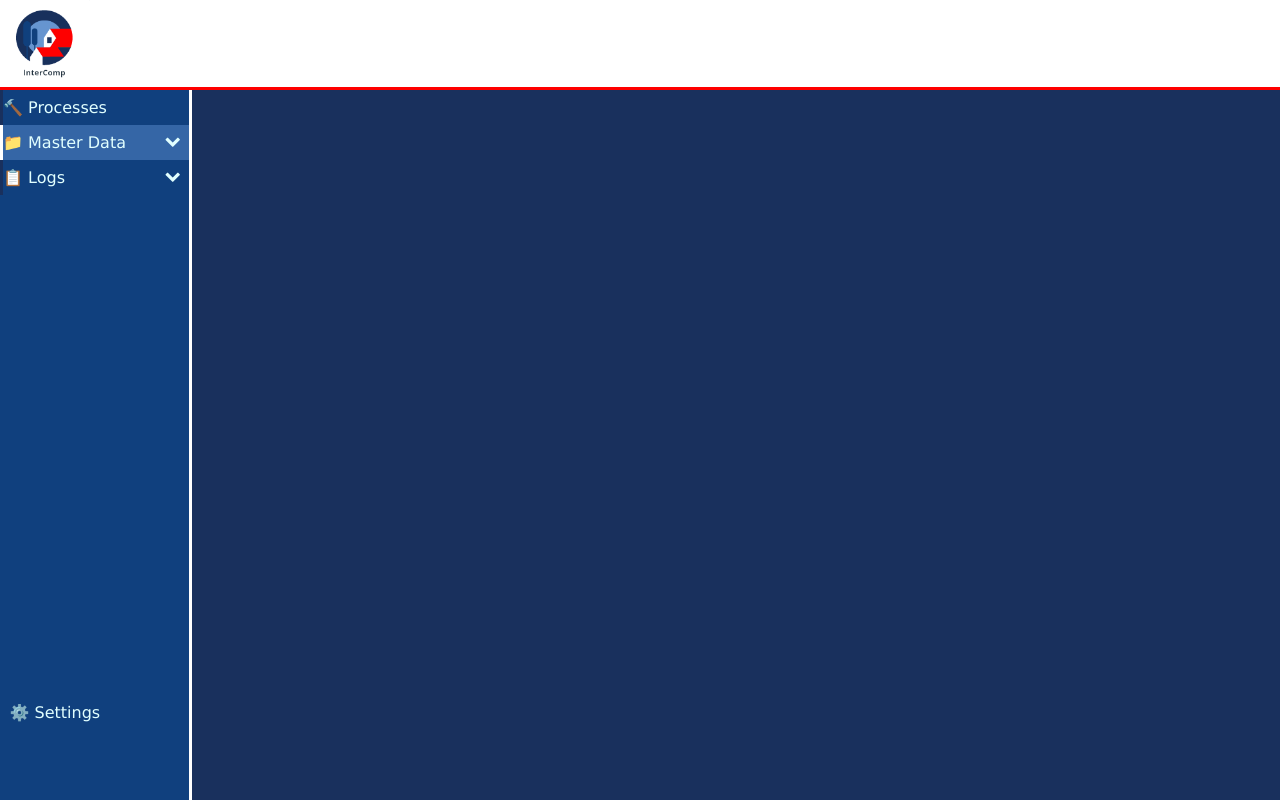
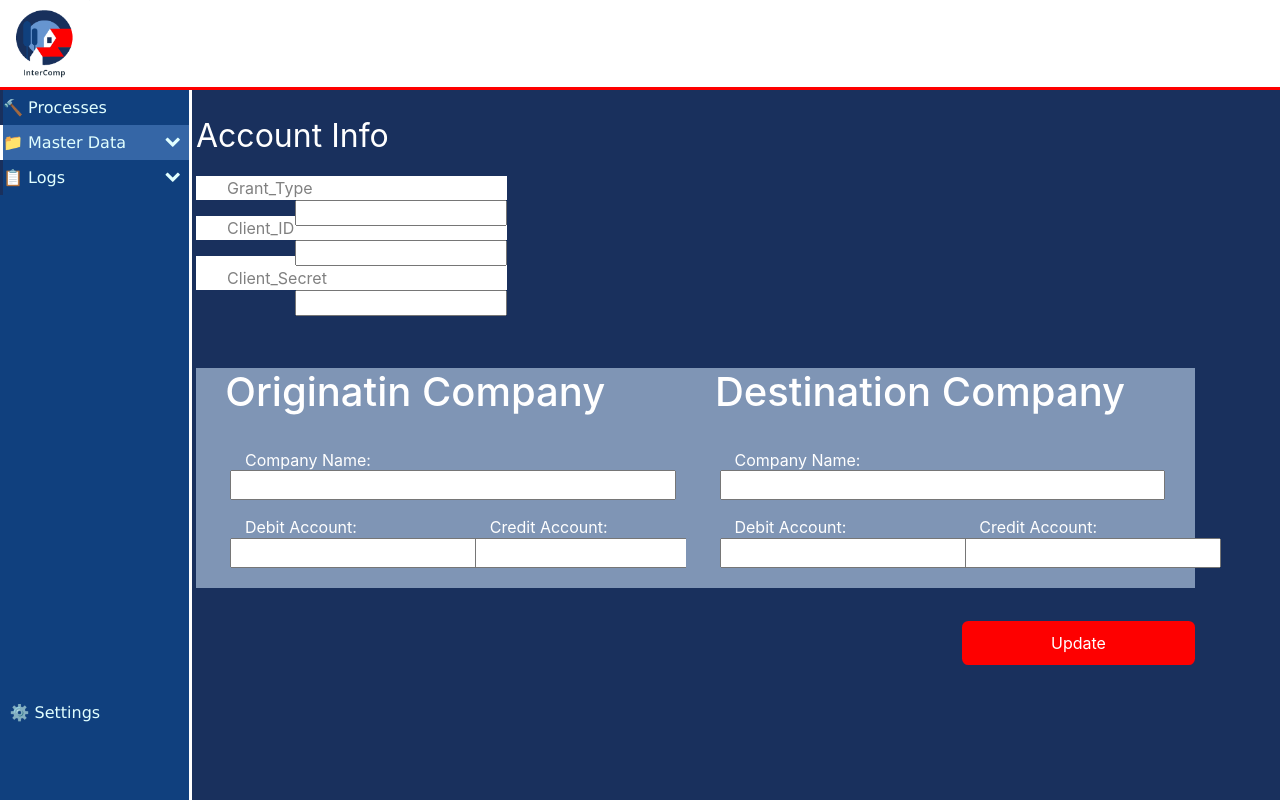
Before and after one commit to TomasNovo/FEUP-SINF, a React (Create React App) app in the folder frontend/: page / in a window 1280 px wide. Built offline with nearby package versions, Linux system fonts and the light colour scheme.

Commit message:
Settings front end done

```diff
--- a/frontend/src/App.js
+++ b/frontend/src/App.js
@@ -6,7 +6,7 @@ import Button from 'react-bootstrap/Button';
 import axios from 'axios';
 
 import CustomForm from './CustomForm';
-import Template from './Template.js';
+import Settings from './Settings.js';
 
 const API_PORT = 7000;
 
@@ -45,7 +45,7 @@ class App extends React.Component
 
 	render() {
 		return (
-			<Template />
+			<Settings />
 			// <Container className="p-3">
 			// 	<Jumbotron>
 			// 		<h1 className="header">Welcome To React-Bootstrap</h1>
--- /dev/null
+++ b/frontend/src/Settings.js
@@ -0,0 +1,75 @@
+import React from 'react';
+import 'bootstrap/dist/css/bootstrap.min.css';
+import Container from "react-bootstrap/Container";
+import './css/Settings.css'
+import Template from './Template.js';
+
+class Settings extends React.Component
+{
+	render() {
+		return (
+            <body>
+                <Template/>
+                <Container>
+                    <div className="accountInfo">
+                        <p>Account Info</p>
+                        <div className="grant">
+                            <p>Grant_Type
+                            <input type="text"/>
+                            </p>
+                            {/* <input type="text"/> */}
+                        </div>
+                        <div className="clientId">
+                            <p>Client_ID
+                            <input type="text"/>
+                            </p>
+                        </div>
+                        <div className="clientSecret">
+                            <p>Client_Secret
+                            <input type="password"/>
+                            </p>
+                        </div>
+                    </div>
+                    <div className="Intercompany">
+                        <div className="Originating">
+                            <h1>Originatin Company</h1>
+                            <br/>
+                            <p>Company Name: </p>
+                            <input type="text"/>
+                            <br/>
+                            <div className="Debit">
+                                <p>Debit Account: </p>
+                                <input type="text"/>
+                            </div>
+                            <div className="Credit">
+                                <p>Credit Account: </p>
+                                <input type="text"/>
+                            </div>
+                        </div>
+                        <div className="Destination">
+                            <h1>Destination Company</h1>
+                            <br/>
+                            <p>Company Name: </p>
+                            <input type="text"/>
+                            <br/>
+                            <div className="Debit">
+                                <p>Debit Account: </p>
+                                <input type="text"/>
+                            </div>
+                            <div className="Credit">
+                                <p>Credit Account: </p>
+                                <input type="text"/>
+                            </div>
+                        </div>
+                    </div>
+                    <div className="Update">
+                        <input type="submit" value="Update"/>
+                    </div>
+                </Container>
+            </body>
+
+        );
+	}
+};
+
+export default Settings;
--- /dev/null
+++ b/frontend/src/css/Settings.css
@@ -0,0 +1,115 @@
+.accountInfo
+{
+    color: white;
+    font-size: 2em;
+    margin-left: 10%;
+    margin-top: 2%;
+    width: 35%;
+    height: 50%;
+}
+
+.grant, .clientId, .clientSecret
+{
+    color: grey;
+    background-color: white;
+    width: 80%;
+}
+
+.grant > p, .clientId > p, .clientSecret > p
+{
+    margin-left: 10%;
+    font-size: 0.5em;
+}
+
+.grant > p > input, .clientId > p > input, .clientSecret > p > input
+{
+    float: right;
+    font-size: 0.82em;
+}
+
+input[type=text], input[type=password]
+{
+    text-align: right;
+}
+
+.Intercompany
+{
+    background-color: rgb(127,149,181);
+    margin-left: 10%;
+    margin-top: 7%;
+    display: flex;
+    height: 30%;
+}
+
+.Intercompany .Originating
+{
+    background-color: rgb(127,149,181);
+    width: 50%;
+    float: left;
+}
+
+.Intercompany .Destination
+{
+    background-color: rgb(127,149,181);
+    width: 50%;
+    float: right;
+    margin-bottom: 2%;
+    margin-right: 2%;
+}
+
+.Intercompany .Originating > h1, .Intercompany .Destination > h1
+{
+    margin-left: 6%;
+    color: white;
+}
+
+.Intercompany .Originating > p, .Intercompany .Destination > p
+{
+    margin-left: 10%;
+    color: white;
+    margin-bottom: -0.3%;
+}
+
+.Intercompany .Originating > input, .Intercompany .Destination > input
+{
+    margin-left: 7%;
+    width: 91%;
+}
+
+
+.Debit
+{
+    margin-top: 3%;
+    width: 50%;
+    float: left;
+}
+
+.Credit
+{
+    margin-top: 3%;
+    width: 50%;
+    float: right;
+}
+
+.Debit > p, .Credit > p
+{
+    margin-left: 20%;
+    color: white;
+    margin-bottom: -0.3%;
+}
+
+.Debit > input, .Credit > input
+{
+    margin-left: 14%;
+}
+
+.Update > input[type="submit"]
+{
+    float: right;
+    margin-top: 3%;
+    width: 21%;
+    color: white;
+    background-color: rgb(254,0,0);
+    border: solid 0.6em rgb(254,0,0);
+    border-radius: 0.4em;
+}
```
